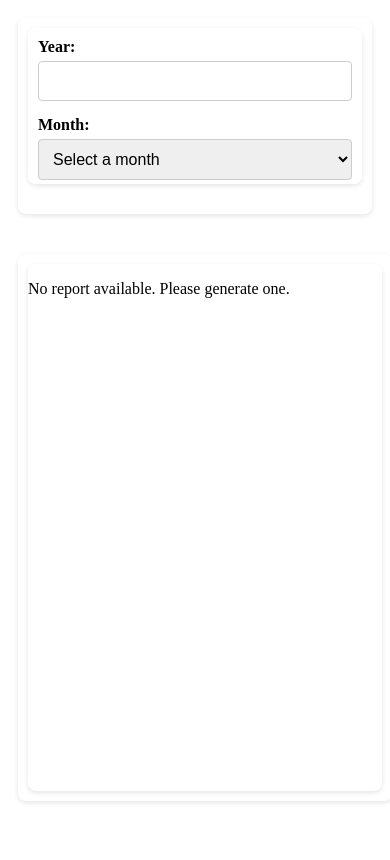
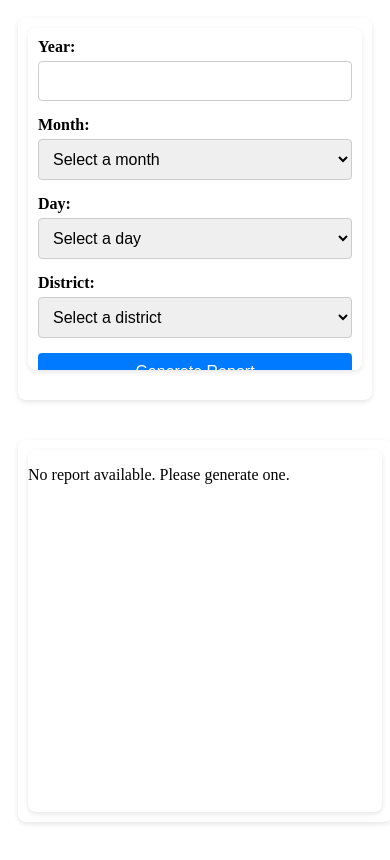
Before and after one commit to KashmeeraTT/ReportSystem4, a React (Create React App) app in the folder frontend/: page / in a window 390 px wide. Built offline with nearby package versions, Linux system fonts and the light colour scheme.

Commit message:
new mobile css

```diff
--- a/frontend/src/styles/global.css
+++ b/frontend/src/styles/global.css
@@ -73,12 +73,15 @@
 /* Mobile responsiveness: Stack vertically on smaller screens */
 @media (max-width: 768px) {
     .container {
-        flex-direction: column; /* Change to vertical stacking */
+        flex-direction: column; /* Stack components vertically */
+        height: 100vh; /* Full viewport height for the container */
     }
 
     .form-container,
     .report-viewer-container {
         width: 100%; /* Take full width */
+        flex: 1; /* Take equal vertical space */
         margin-bottom: 20px; /* Add spacing between components */
+        min-height: 0; /* Ensure they distribute height evenly without overflow issues */
     }
 }
```
